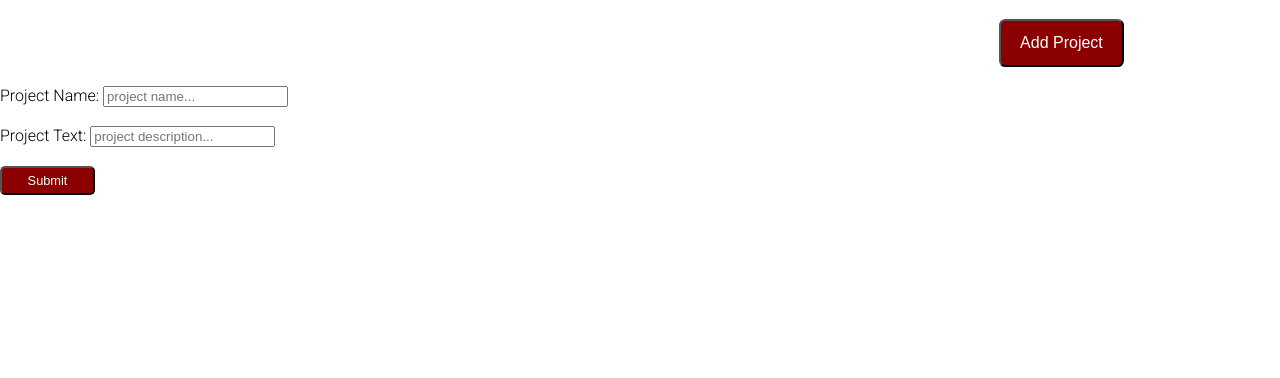
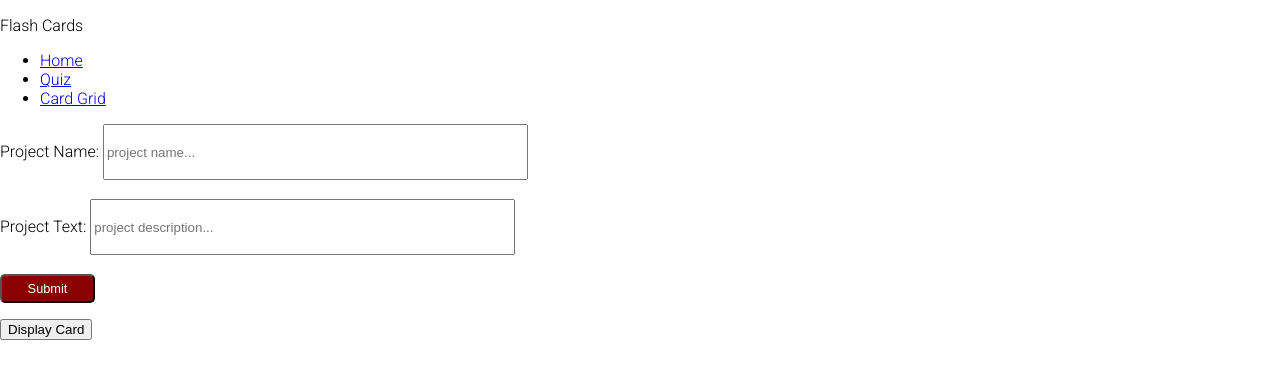
Before and after one commit to ianmbrain/flash-cards-website, a plain HTML site: page index.html in a window 1280 px wide. Drawn offline with Linux system fonts and the light colour scheme.

Commit message:
Update index.html

```diff
--- a/index.html
+++ b/index.html
@@ -20,24 +20,35 @@
 
     <link rel="stylesheet" href="style.css"/>
 </head>
+
 <body>
-    <div class="container">
-        <div class="add-project-con">
-            <button onclick = "buttonFunction()" id="add-project"> Add Project </button>
-        </div>
 
-    <!-- display project of question here -->
-        <div id="project-con">
-            <div class="project-list-container"></div>
+    <!-- header buttons -->
+    <!-- these should be <section> rather than <div> -->
+    <section class="header">
+        <div class="headerContainer">
+            <!-- nav is to navigate around the page -->
+            <nav>
+                <div class="logoContainer">
+                    <p class="portfolioLogo">Flash Cards</p>
+                </div>
+                <ul>
+                    <!-- # makes the list element clickable -->
+                    <li><a href="#" id="homeNavigation">Home</a></li>
+                    <li><a href="#" id="quizNavigation">Quiz</a></li>
+                    <li><a href="#" id="gridNavigation">Card Grid</a></li>
+                </ul>
+            </nav>
         </div>
     </div>
 
-    <form>
+    <!-- form to input and sumbit cards -->
+    <form id="projectForm">
         <div>
             <!-- div makes the elements appear on seperate lines -->
             <!-- label allows you to click on the text in html page and select the box -->
             <label for="projectName"> Project Name:</label>
-            <input type="text" id="projectName" placeholder="project name..." required>
+            <input type="text" id="projectName" placeholder="project name..." size=50 style="height: 50px;" required>
         </div>
 
         <br>
@@ -45,7 +56,7 @@
 
         <div>
             <label for="projectText"> Project Text:</label>
-            <input type="text" id="projectText" placeholder="project description..." required>
+            <input type="text" id="projectText" placeholder="project description..." size=50 style="height: 50px;" required>
         </div>
 
         <br>
@@ -57,6 +68,24 @@
         </div>
     </form>
 
-    <script src="script.js"></script>
+    <!-- quiz -->
+    <section class="display-cards" >
+        <div class="displayed-card">
+            <button id="display-card-button"> Display Card </button>
+            <div id="displaying-card">
+                <p id="card-name"></p>
+                <p id="card-text"></p>
+            </div>
+        </div>
+    </section>
+
+    <!-- container for the grid of cards -->
+    <section class="card-grid">
+        <div>
+        </div>
+    </section>
+
+    <!-- script used -->
+    <script src="cardScript.js"></script>
 </body>
 </html>
```
